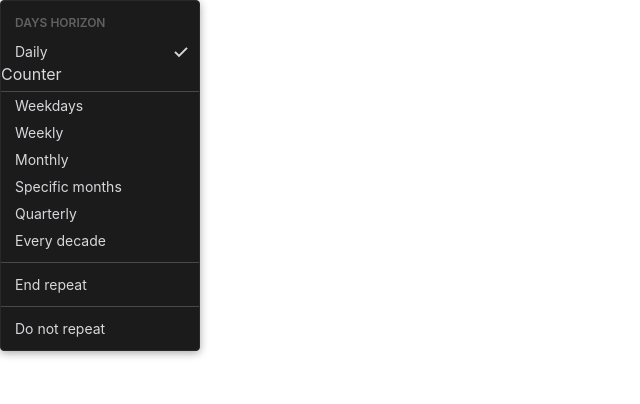
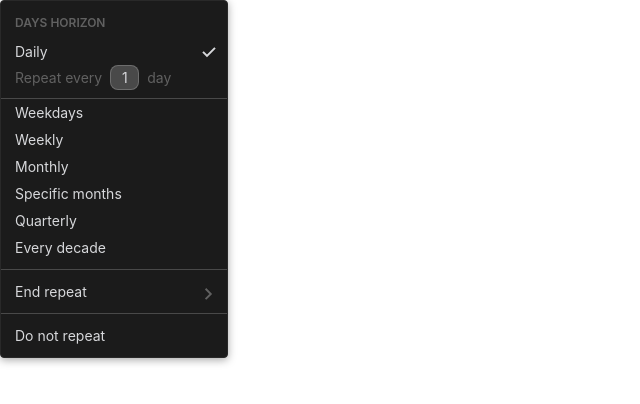
Before and after one commit to roman-nebel/timestripe_extend_repeat, a React (Create React App) app: page / in a window 1280 px wide. Both pictures are taken after a click on the radio button "Daily". Shown: the top 404 px of the page, without its empty margins (0-640 px from the left). Built offline with nearby package versions, Linux system fonts and the light colour scheme.

Commit message:
Add counters

```diff
--- a/src/components/Button/Button.css
+++ b/src/components/Button/Button.css
@@ -28,7 +28,13 @@
 
   display: flex;
   flex-direction: column;
-  gap: 4px;
+  gap: 2px;
+}
+
+.CounterSettings {
+  flex-direction: row;
+  align-items: center;
+  gap: 8px;
 }
 
 .RecurrenceSelectorList {
@@ -37,9 +43,11 @@
   justify-content: flex-start;
   flex-wrap: wrap;
   gap: 4px;
+  row-gap: 4px;
 }
 
-.RecurrenceSelector-button {
+.DurationPicker-button.RecurrenceSelector-button {
+  margin-top: 0;
   display: flex;
   justify-content: center;
   flex-grow: 1;
@@ -60,9 +68,27 @@
   opacity: 1;
 }
 
+.DurationPicker-input.RecurrenceInput {
+  width: 29px;
+  height: 25px;
+
+  font-size: 14px;
+  font-weight: 400;
+}
+
 .Recurrence-text_secondary {
   font-size: 14px;
   line-height: 19px;
 
   color: #616161;
 }
+
+input::-webkit-outer-spin-button,
+input::-webkit-inner-spin-button {
+  -webkit-appearance: none;
+  margin: 0;
+}
+
+input[type=number] {
+  -moz-appearance: textfield;
+}
--- a/src/components/Button/Button.js
+++ b/src/components/Button/Button.js
@@ -9,6 +9,42 @@ function SelectorButton({label, width}) {
   }
   return (
     <div className={`DurationPicker-button _${width} RecurrenceSelector-button${state ? " _active" : "" }`} onClick={clickHandler}>{label}</div>
+  )
+}
+
+function ItemCounter({value, initCounter = 1}) {
+  const [counter, setCounter] = useState(initCounter)
+  let itemName = ""
+  if (value === "daily") {
+    itemName = "day"
+  }
+  if (value === "weekly") {
+    itemName = "week"
+  }
+  if (value === "monthly") {
+    itemName = "month"
+  }
+  if (counter > 1) {
+    itemName += "s"
+  }
+
+  function changeHandler(event) {
+    setCounter(event.target.value)
+  }
+
+  function blurHandler(event) {
+    const num = Number(event.target.value)
+    if (num < 1) setCounter(1)
+    else if (num > 9) setCounter(9)
+    else setCounter(num)
+  }
+
+  return(
+    <div className="RecurrenceSettings CounterSettings">
+      <span className="Recurrence-text_secondary">Repeat every</span>
+      <input type="number" min={1} max={9} maxLength={1} className="DurationPicker-input RecurrenceInput" placeholder="0" value={counter} onChange={changeHandler} onBlur={blurHandler} />
+      <span className="Recurrence-text_secondary">{itemName}</span>
+    </div>
   )
 }
 
@@ -43,7 +79,7 @@ function MonthsSelector() {
 function ReccurentExpand({type, value}) {
   switch (type) {
     case "counter":
-      return <>Counter</>
+      return <ItemCounter value={value} />
     case "selector":
       if (value === "weekdays") {
         return <DaysSelector />
@@ -76,3 +112,19 @@ export function DropdownButton({type, label, value, selected, onSelect}) {
     </div>
   )
 }
+
+export function DropdownSubfolder({label}) {
+  return(
+    <div className={`RecurrenceItem-simple`}>
+      <button
+        type="button"
+        role="option"
+        onClick={() => {}}
+        className="DropdownButton _size_default"
+      >
+        {label}
+        <svg class="Icon Dropdown-sub_menu_open_button-arrow TriangleArrowIcon" viewBox="0 -2 23 23" width="24" height="24" fill="none" xmlns="http://www.w3.org/2000/svg" style={{transform: "rotate(90deg)"}}><path d="M7.43408 14.6748L12.4341 9.67481L17.4341 14.6748" stroke="currentColor" stroke-width="1.8"></path></svg>
+      </button>
+    </div>
+  )
+}
--- /dev/null
+++ b/src/components/Modal/Modal.css
@@ -0,0 +1,3 @@
+.Recurrence-menu {
+  width: 228px;
+}
--- a/src/components/Modal/Modal.js
+++ b/src/components/Modal/Modal.js
@@ -1,5 +1,6 @@
+import "./Modal.css"
 import { useState } from "react";
-import { DropdownButton } from "../Button/Button"
+import { DropdownButton, DropdownSubfolder } from "../Button/Button"
 
 function RecurrencePicker({checkedValue = "off"}) {
   const [selectedItem, setSelectedItem] = useState(checkedValue);
@@ -64,11 +65,10 @@ function RecurrencePicker({checkedValue = "off"}) {
       <hr></hr>
       {selectedItem !== "off" &&
         <>
-          <DropdownButton
+          <DropdownSubfolder
             key={0}
             type={"simple"}
             label={"End repeat"}
-            onSelect={() => {}}
           />
           <hr></hr>
         </>
@@ -87,7 +87,7 @@ function RecurrencePicker({checkedValue = "off"}) {
 
 export default function Modal({}) {
   return(
-    <div className="theme_dark ContextMenu Dropdown Dropdown-menu _open" data-popper-reference-hidden="false" data-popper-escaped="false" data-popper-placement="right-start">
+    <div className="theme_dark ContextMenu Dropdown Dropdown-menu Recurrence-menu _open" data-popper-reference-hidden="false" data-popper-escaped="false" data-popper-placement="right-start">
       <RecurrencePicker />
     </div>
   )
```
